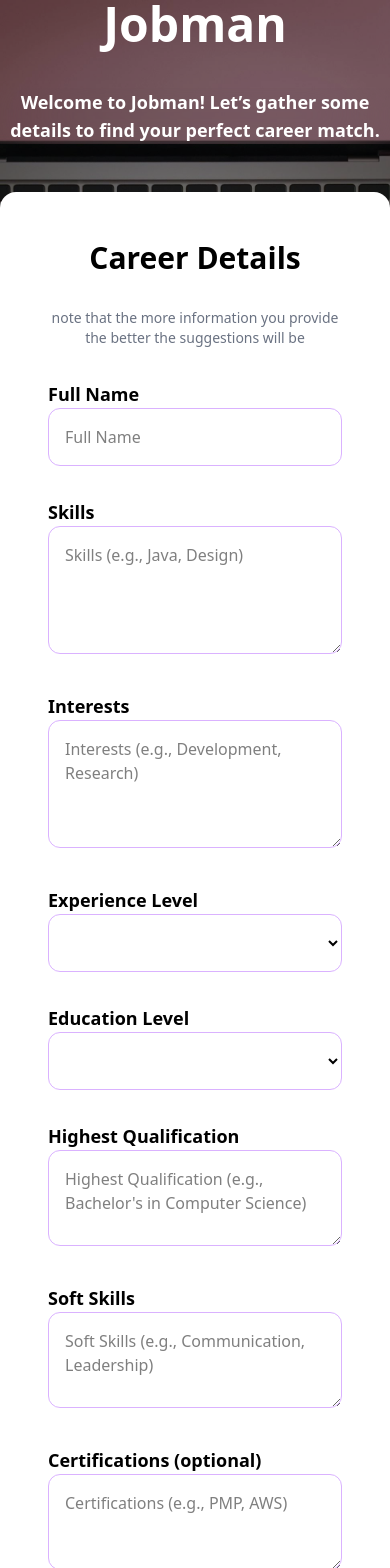
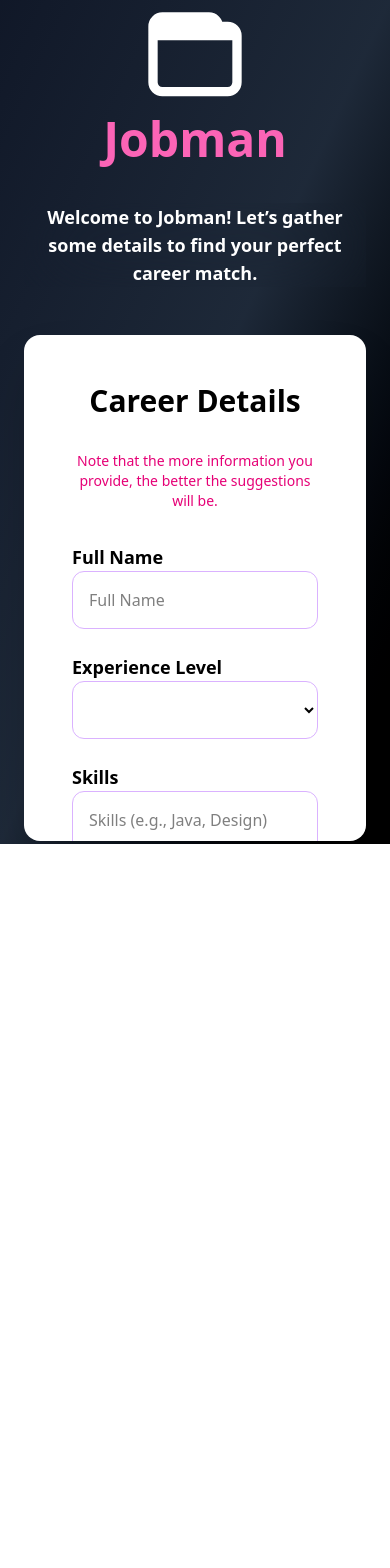
Before and after one commit to TriumphNdlovu/jobman, an Angular app in the folder Frontend/: page /home in a window 390 px wide. Shown: the top 1568 px of the page. After the commit the page ends 844 px from the top, so only its background shows below. Built offline with nearby package versions, Linux system fonts and the light colour scheme.

Commit message:
Add CV Review and Home Home components with initial templates and styles added new color schemes

```diff
--- a/Frontend/src/app/app.routes.ts
+++ b/Frontend/src/app/app.routes.ts
@@ -2,10 +2,14 @@ import { Routes } from '@angular/router';
 import { HomeComponent } from './home/home.component';
 import { ResultsComponent } from './results/results.component';
 import { LandingComponent } from './landing/landing.component';
+import { HomeHomeComponent } from './home-home/home-home.component';
+import { CvReviewComponent } from './cv-review/cv-review.component';
 
 export const routes: Routes = [
   { path: '', component: LandingComponent},
   { path: 'home', component: HomeComponent },
   { path: 'results', component: ResultsComponent },
+  { path: 'home-home', component: HomeHomeComponent },
+  { path: 'cv-review', component: CvReviewComponent },
   { path: '**', redirectTo: '' }
 ];
--- /dev/null
+++ b/Frontend/src/app/cv-review/cv-review.component.html
@@ -0,0 +1,6 @@
+<!-- CV Review is coming soon  -->
+ <div class="bg-gray-900 h-screen text-white p-6 rounded-lg shadow-lg border border-gray-500 flex flex-col items-center justify-center text-center cursor-pointer transform transition-all ">
+       <div class="text-4xl">📄</div>
+       <h2 class="text-2xl font-bold mt-4 text-pink-400">CV Review</h2>
+       <p class="text-gray-300 mt-2 text-sm">The Page will be coming soon.</p>
+ </div>
--- /dev/null
+++ b/Frontend/src/app/home-home/home-home.component.html
@@ -0,0 +1,36 @@
+<div class="min-h-screen flex flex-col items-center justify-center bg-gradient-to-br from-gray-900 via-gray-800 to-black text-white px-6">
+  <!-- Title -->
+   <div class="animate__animated animate__fadeIn animate__slow">
+      <svg class="w-28 h-28 text-white" xmlns="http://www.w3.org/2000/svg" fill="none" viewBox="0 0 24 24" stroke="currentColor">
+        <path stroke-linecap="round" stroke-linejoin="round" stroke-width="2"
+              d="M3 7h18M3 7a2 2 0 012-2h14a2 2 0 012 2v10a2 2 0 01-2 2H5a2 2 0 01-2-2V7zm0 0V5a2 2 0 012-2h10a2 2 0 012 2v2" />
+      </svg>
+    </div>
+  <h1 class="text-5xl font-extrabold mb-6 text-center">
+  <span class="text-pink-400">JobMan</span> 🚀
+  </h1>
+
+  <!-- Subtitle -->
+  <p class="text-lg text-gray-300 text-center max-w-2xl">
+    Choose the Service you want to use from the options below.
+  </p>
+
+  <!-- Navigation Cards -->
+  <div class="mt-10 grid grid-cols-1 sm:grid-cols-2 lg:grid-cols-2 gap-6 w-full max-w-4xl">
+    <!-- Career Suggestions Card -->
+    <div onclick="location.href='/home'" class="bg-gray-800 p-6 rounded-lg shadow-lg border border-gray-500 flex flex-col items-center justify-center text-center cursor-pointer transform transition-all hover:scale-105 hover:bg-gray-700">
+      <div class="text-4xl">💼</div>
+      <h2 class="text-2xl font-bold mt-4 text-pink-400">Career Suggestions</h2>
+      <p class="text-gray-300 mt-2 text-sm">Find the best career path tailored to you.</p>
+    </div>
+
+    <!-- CV Review Card -->
+    <div onclick="location.href='/cv-review'" class="bg-gray-800 p-6 rounded-lg shadow-lg border border-gray-500 flex flex-col items-center justify-center text-center cursor-pointer transform transition-all hover:scale-105 hover:bg-gray-700">
+      <div class="text-4xl">📄</div>
+      <h2 class="text-2xl font-bold mt-4 text-pink-400">CV Review</h2>
+      <p class="text-gray-300 mt-2 text-sm">Get feedback on your resume.</p>
+    </div>
+
+
+  </div>
+</div>
--- a/Frontend/src/app/home/home.component.html
+++ b/Frontend/src/app/home/home.component.html
@@ -1,16 +1,34 @@
-<div class="relative flex flex-col items-center justify-center bg-black min-h-screen">
-  <div class="fixed inset-0 bg-cover bg-center z-0 opacity-60" style="background-image: url('/LandingBG.jpg');"></div>
+<!-- <div class="relative flex flex-col items-center justify-center bg-black min-h-screen"> -->
+  <div class="min-h-screen flex flex-col items-center justify-center bg-gradient-to-br from-gray-900 via-gray-800 to-black px-6">
+  <!-- <div class="fixed inset-0 bg-cover bg-center z-0 opacity-60" style="background-image: url('/LandingBG.jpg');"></div> -->
 
-  <h1 class="text-5xl font-extrabold text-white mb-10 text-center z-10 relative">Jobman</h1>
+
+    <div class="animate__animated animate__fadeIn animate__slow">
+        <svg class="w-28 h-28 text-white" xmlns="http://www.w3.org/2000/svg" fill="none" viewBox="0 0 24 24" stroke="currentColor">
+          <path stroke-linecap="round" stroke-linejoin="round" stroke-width="2"
+                d="M3 7h18M3 7a2 2 0 012-2h14a2 2 0 012 2v10a2 2 0 01-2 2H5a2 2 0 01-2-2V7zm0 0V5a2 2 0 012-2h10a2 2 0 012 2v2" />
+        </svg>
+      </div>
+    <h1 class="text-5xl font-extrabold text-pink-400 mb-10 text-center z-10 relative">Jobman</h1>
+
+
   <p class="text-center text-lg text-white font-bold mb-12 z-10 relative backdrop-blur-2xl">
     Welcome to Jobman! Let’s gather some details to find your perfect career match.
   </p>
 
-  <form (ngSubmit)="onSubmit(careerForm)" #careerForm="ngForm" class="space-y-8 bg-white p-12 shadow-2xl rounded-2xl w-full max-w-4xl z-10 relative">
+  <form (ngSubmit)="onSubmit(careerForm)" #careerForm="ngForm"
+  class="space-y-8 bg-white p-12 shadow-2xl rounded-2xl w-full max-w-6xl z-10 relative overflow-y-scroll h-screen max-h-[60vh]">
+
+  <!-- Heading -->
+  <h1 class="text-3xl font-bold text-center">Career Details</h1>
+  <h3 class="text-sm text-center text-pink-600">
+    Note that the more information you provide, the better the suggestions will be.
+  </h3>
+
+  <!-- Grid for Two Columns Layout -->
+  <div class="grid grid-cols-1 md:grid-cols-2 gap-6">
     <!-- Full Name -->
-     <!-- heading -->
-    <h1 class="text-3xl font-bold text-center">Career Details</h1>
-    <h3 class="text-sm text-center text-gray-500">note that the more information you provide the better the suggestions will be</h3>
+    <div>
       <label for="fullName" class="text-lg font-semibold">Full Name</label>
       <input type="text" [(ngModel)]="fullName.value" name="fullName" placeholder="Full Name" required #fullName="ngModel"
         [class.border-red-500]="careerForm.submitted && fullName.invalid"
@@ -18,26 +36,10 @@
       <div *ngIf="(fullName.invalid && fullName.touched) || (careerForm.submitted && fullName.invalid)" class="text-red-500">
         Full Name is required.
       </div>
-
-    <!-- Skills -->
-    <label for="skills" class="text-lg font-semibold">Skills</label>
-    <textarea [(ngModel)]="skills.value" name="skills" placeholder="Skills (e.g., Java, Design)" required #skills="ngModel"
-      [class.border-red-500]="careerForm.submitted && skills.invalid"
-      class="w-full h-32 p-4 border border-purple-300 rounded-xl focus:outline-none focus:ring-4 focus:ring-purple-400"></textarea>
-    <div *ngIf="(skills.invalid && skills.touched) || (careerForm.submitted && skills.invalid)" class="text-red-500">
-      Skills are required.
-    </div>
-
-    <!-- Interests -->
-    <label for="interests" class="text-lg font-semibold">Interests</label>
-    <textarea [(ngModel)]="interests.value" name="interests" placeholder="Interests (e.g., Development, Research)" required #interests="ngModel"
-      [class.border-red-500]="careerForm.submitted && interests.invalid"
-      class="w-full h-32 p-4 border border-purple-300 rounded-xl focus:outline-none focus:ring-4 focus:ring-purple-400"></textarea>
-    <div *ngIf="(interests.invalid && interests.touched) || (careerForm.submitted && interests.invalid)" class="text-red-500">
-      Interests are required.
     </div>
 
     <!-- Experience Level -->
+    <div>
       <label for="experienceLevel" class="text-lg font-semibold">Experience Level</label>
       <select [(ngModel)]="experienceLevel" name="experienceLevel" required #experienceLevel="ngModel"
         [class.border-red-500]="careerForm.submitted && experienceLevel.invalid"
@@ -50,8 +52,32 @@
       <div *ngIf="(experienceLevel.invalid && experienceLevel.touched) || (careerForm.submitted && experienceLevel.invalid)" class="text-red-500">
         Experience level is required.
       </div>
+    </div>
+
+    <!-- Skills -->
+    <div>
+      <label for="skills" class="text-lg font-semibold">Skills</label>
+      <textarea [(ngModel)]="skills.value" name="skills" placeholder="Skills (e.g., Java, Design)" required #skills="ngModel"
+        [class.border-red-500]="careerForm.submitted && skills.invalid"
+        class="w-full h-24 p-4 border border-purple-300 rounded-xl focus:outline-none focus:ring-4 focus:ring-purple-400"></textarea>
+      <div *ngIf="(skills.invalid && skills.touched) || (careerForm.submitted && skills.invalid)" class="text-red-500">
+        Skills are required.
+      </div>
+    </div>
+
+    <!-- Interests -->
+    <div>
+      <label for="interests" class="text-lg font-semibold">Interests</label>
+      <textarea [(ngModel)]="interests.value" name="interests" placeholder="Interests (e.g., Development, Research)" required #interests="ngModel"
+        [class.border-red-500]="careerForm.submitted && interests.invalid"
+        class="w-full h-24 p-4 border border-purple-300 rounded-xl focus:outline-none focus:ring-4 focus:ring-purple-400"></textarea>
+      <div *ngIf="(interests.invalid && interests.touched) || (careerForm.submitted && interests.invalid)" class="text-red-500">
+        Interests are required.
+      </div>
+    </div>
 
     <!-- Education Level -->
+    <div>
       <label for="educationLevel" class="text-lg font-semibold">Education Level</label>
       <select [(ngModel)]="educationLevel" name="educationLevel" required #educationLevel="ngModel"
         [class.border-red-500]="careerForm.submitted && educationLevel.invalid"
@@ -68,8 +94,10 @@
       <div *ngIf="(educationLevel.invalid && educationLevel.touched) || (careerForm.submitted && educationLevel.invalid)" class="text-red-500">
         Education level is required.
       </div>
+    </div>
 
     <!-- Highest Qualification -->
+    <div>
       <label for="highestQualification" class="text-lg font-semibold">Highest Qualification</label>
       <textarea [(ngModel)]="highestQualification.value" name="highestQualification" placeholder="Highest Qualification (e.g., Bachelor's in Computer Science)" required #highestQualification="ngModel"
         [class.border-red-500]="careerForm.submitted && highestQualification.invalid"
@@ -77,28 +105,35 @@
       <div *ngIf="(highestQualification.invalid && highestQualification.touched) || (careerForm.submitted && highestQualification.invalid)" class="text-red-500">
         Highest qualification is required.
       </div>
+    </div>
 
     <!-- Soft Skills -->
+    <div>
       <label for="softSkills" class="text-lg font-semibold">Soft Skills</label>
       <textarea [(ngModel)]="softSkills" name="softSkills" placeholder="Soft Skills (e.g., Communication, Leadership)"
         class="w-full h-24 p-4 border border-purple-300 rounded-xl focus:outline-none focus:ring-4 focus:ring-purple-400"></textarea>
+    </div>
 
     <!-- Certifications -->
+    <div>
       <label for="certifications" class="text-lg font-semibold">Certifications (optional)</label>
       <textarea [(ngModel)]="certifications" name="certifications" placeholder="Certifications (e.g., PMP, AWS)"
         class="w-full h-24 p-4 border border-purple-300 rounded-xl focus:outline-none focus:ring-4 focus:ring-purple-400"></textarea>
+    </div>
+  </div> <!-- End of Grid -->
 
   <!-- Submit Button -->
-    <div *ngIf="errorMessage" class="text-red-500 text-lg font-bold mt-4">{{ errorMessage }}</div>
+  <div *ngIf="errorMessage" class="text-red-500 text-lg font-bold mt-4 text-center">{{ errorMessage }}</div>
   <button type="submit"
-      class="w-full bg-pink-500 text-black p-4 rounded-xl font-extrabold tracking-wide shadow-lg hover:bg-pink-600 hover:text-white transition transform hover:scale-110 active:scale-100 z-10 relative">
+    class="w-full bg-pink-500 text-white p-4 rounded-xl font-extrabold tracking-wide shadow-lg hover:bg-pink-600 hover:text-white transition transform hover:scale-110 active:scale-100 z-10 relative">
     Get Suggestions
   </button>
 
 </form>
 
 
-  <div *ngIf="isLoading" class="fixed inset-0 bg-pink-400 bg-opacity-60 flex flex-col items-center justify-center z-50 backdrop-blur-md">
+
+  <div *ngIf="isLoading" class="fixed inset-0 min-h-screen flex flex-col items-center justify-center bg-gradient-to-br from-gray-900 via-gray-800 to-black px-6">
     <div class="flex flex-col items-center">
       <div class="w-16 h-16 border-4 border-white border-t-transparent rounded-full animate-spin"></div>
       <p class="text-white mt-6 text-xl font-semibold animate-pulse">Finding the best job suggestions for you...</p>
--- a/Frontend/src/app/landing/landing.component.html
+++ b/Frontend/src/app/landing/landing.component.html
@@ -27,7 +27,7 @@
     <!-- Get Started Button -->
     <button
       class="bg-pink-500 text-white font-bold py-3 px-6 rounded-lg shadow-lg uppercase tracking-wide text-lg transition-transform transform hover:scale-105 hover:shadow-pink-500/50 animate__animated animate__fadeInUp animate__delay-3s"
-      (click)="router.navigate(['/home'])"
+      (click)="router.navigate(['/home-home'])"
     >
       Get Started
     </button>
--- a/Frontend/src/app/results/results.component.html
+++ b/Frontend/src/app/results/results.component.html
@@ -1,8 +1,10 @@
-<div class="min-h-screen relative p-8 flex flex-col items-center justify-center">
+<!-- <div class="min-h-screen relative p-8 flex flex-col items-center justify-center"> -->
 
   <!-- Background Overlay -->
-  <div class="fixed inset-0 bg-cover bg-center z-0 opacity-30" style="background-image: url('/LandingBG.jpg');"></div>
-  <div class="absolute inset-0 bg-black opacity-70 z-0"></div>
+  <!-- <div class="fixed inset-0 bg-cover bg-center z-0 opacity-30" style="background-image: url('/LandingBG.jpg');"></div> -->
+  <!-- <div class="absolute inset-0 bg-black opacity-70 z-0"></div> -->
+
+  <div class="min-h-screen flex flex-col items-center justify-center bg-gradient-to-br from-gray-900 via-gray-800 to-black px-6">
 
   <!-- Content Wrapper -->
   <div class="relative z-10 max-w-6xl w-full text-center">
```
Also changed, not shown: Frontend/src/app/cv-review/cv-review.component.ts (added, +11 -0 lines), Frontend/src/app/home-home/home-home.component.ts (added, +11 -0 lines), Frontend/src/app/cv-review/cv-review.component.css (added), Frontend/src/app/home-home/home-home.component.css (added), 2 other files (tests, documents, lock files or other folders). Lines whose indentation alone changed are shown as unchanged.
